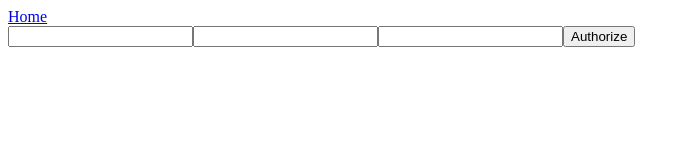
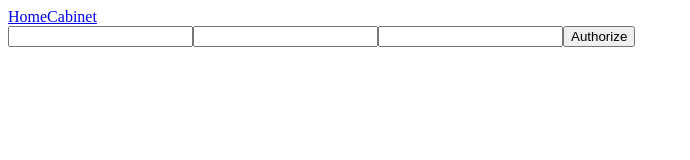
Before and after one commit to SimpleCabinet/SimpleCabinetFrontend, a Vue app: page /auth in a window 1280 px wide. Shown: the top 160 px of the page, without its empty margins (0-690 px from the left). Built offline with nearby package versions, Linux system fonts and the light colour scheme.

Commit message:
Move cabinet to /cabinet

```diff
--- a/src/App.vue
+++ b/src/App.vue
@@ -11,6 +11,7 @@ onMounted(() => {
 <template>
   <header>
       <RouterLink to="/">Home</RouterLink>
+      <RouterLink to="/cabinet">Cabinet</RouterLink>
   </header>
 
   <RouterView />
--- a/src/components/UserCard.vue
+++ b/src/components/UserCard.vue
@@ -18,7 +18,7 @@ const props = defineProps(['user', 'owner'])
         Upload Cape <AssetUploader type="cape"></AssetUploader>
     </p>
     <p>
-        <RouterLink to="/security/enable2fa">Enable 2FA</RouterLink><br/>
-        <RouterLink to="/security/disable2fa">Disable 2FA</RouterLink>
+        <RouterLink to="/cabinet/security/enable2fa">Enable 2FA</RouterLink><br/>
+        <RouterLink to="/cabinet/security/disable2fa">Disable 2FA</RouterLink>
     </p>
 </template>
--- a/src/router/index.js
+++ b/src/router/index.js
@@ -1,5 +1,6 @@
 import { createRouter, createWebHistory } from 'vue-router'
 import CabinetView from '../views/CabinetView.vue'
+import HomeView from '../views/HomeView.vue'
 import users from './users'
 import auth from './auth'
 import debug from './debug'
@@ -9,9 +10,14 @@ const router = createRouter({
   history: createWebHistory(import.meta.env.BASE_URL),
   routes: [
     {
+      path: '/cabinet',
+      name: 'cabinet',
+      component: CabinetView,
+    },
+    {
       path: '/',
       name: 'home',
-      component: CabinetView,
+      component: HomeView,
     },
     ...users,
     ...auth,
--- a/src/router/security.js
+++ b/src/router/security.js
@@ -1,11 +1,11 @@
 export default [
       {
-        path: '/security/enable2fa',
+        path: '/cabinet/security/enable2fa',
         name: 'enable2fa',
         component: () => import('../views/cabinet/security/Enable2FaView.vue'),
       },
       {
-        path: '/security/disable2fa',
+        path: '/cabinet/security/disable2fa',
         name: 'disable2fa',
         component: () => import('../views/cabinet/security/Disable2FaView.vue'),
       },
--- a/src/views/AuthView.vue
+++ b/src/views/AuthView.vue
@@ -8,7 +8,7 @@ var totpCode = ref("");
 var router = useRouter();
 async function authorize(e) {
   var e = await AuthService.authorize(login.value, password.value, totpCode.value);
-  router.push('/');
+  router.push('/cabinet');
 }
 </script>
 
```
